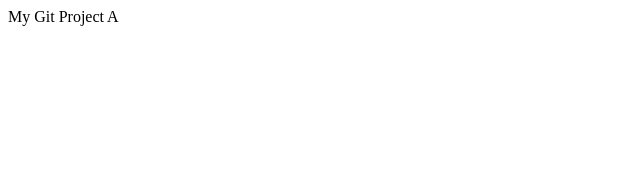
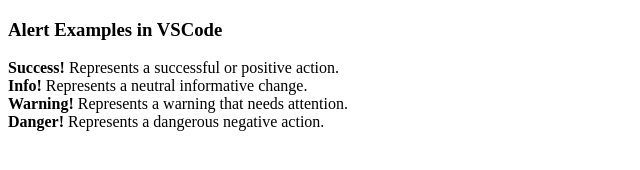
Before and after one commit to Bryan-an/MyGitProject_A, a plain HTML site: page index.html in a window 1280 px wide. Shown: the whole page, without its empty margins (0-640 px from the left). Drawn offline with Linux system fonts and the light colour scheme.

Commit message:
Added Features

```diff
--- a/index.html
+++ b/index.html
@@ -4,9 +4,13 @@
     <meta charset="UTF-8" />
     <meta http-equiv="X-UA-Compatible" content="IE=edge" />
     <meta name="viewport" content="width=device-width, initial-scale=1.0" />
-    <title>Document</title>
+    <title>Alert Examples!!!</title>
   </head>
   <body>
-    My Git Project A
+    <h3>Alert Examples in VSCode</h3>
+    <strong>Success!</strong> Represents a successful or positive action.</br>
+    <strong>Info!</strong> Represents a neutral informative change.</br>
+    <strong>Warning!</strong> Represents a warning that needs attention.</br>
+    <strong>Danger!</strong> Represents a dangerous negative action.</br>
   </body>
 </html>
```
